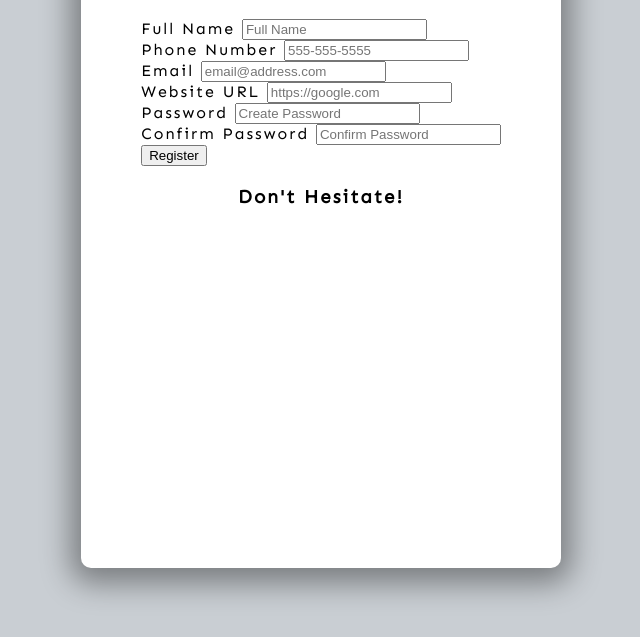
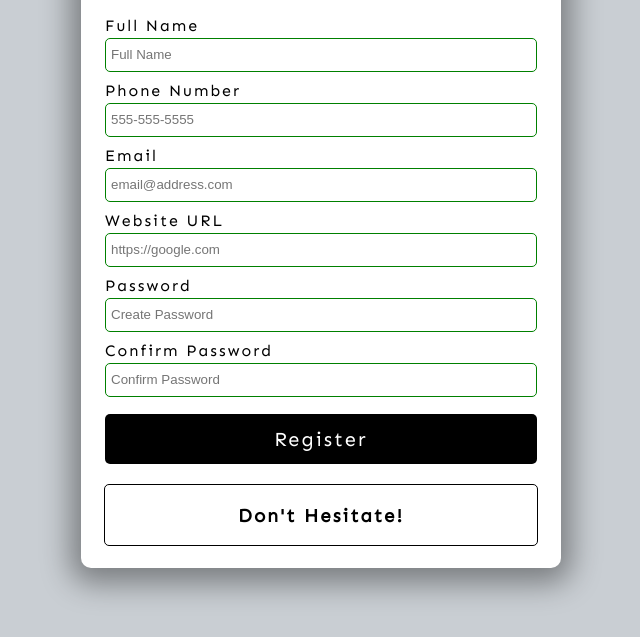
Before and after one commit to jakekarl3/form-validator, a plain HTML site: page index.html in a window 1280 px wide. Shown: the part 147-784 px from the top of the page, without its empty margins (319-959 px from the left). Drawn offline with Linux system fonts and the light colour scheme.

Commit message:
Styled form

```diff
--- a/style.css
+++ b/style.css
@@ -25,3 +25,69 @@ body {
   border-radius: 10px;
   box-shadow: 0 5px 30px 10px rgba(0, 0, 0, 0.4);
 }
+
+/* Form */
+form {
+  width: 90%;
+}
+
+.form-group {
+  height: 65px;
+}
+
+label {
+  position: relative;
+  bottom: 3px;
+}
+
+input {
+  width: 100%;
+  height: 34px;
+  padding: 5px;
+  border: 1px solid black;
+  border-radius: 5px;
+  outline: none;
+  box-sizing: border-box;
+  transition: all 0.3s;
+}
+
+input:valid {
+  border: 1px solid green;
+}
+
+input:invalid {
+  border: 1px solid red;
+}
+
+button {
+  cursor: pointer;
+  color: white;
+  background: black;
+  border: none;
+  border-radius: 5px;
+  height: 50px;
+  width: 100%;
+  font-family: Sen, sans-serif;
+  font-size: 20px;
+  letter-spacing: 2px;
+  margin-top: 5px;
+}
+
+button:hover {
+  filter: brightness(200%);
+  background: rgb(24, 24, 24);
+}
+
+button:focus {
+  outline: none;
+}
+
+.message-container {
+  border: 1px solid black;
+  border-radius: 5px;
+  width: 90%;
+  margin-top: 20px;
+  display: flex;
+  justify-content: center;
+  color: black;
+}
```
